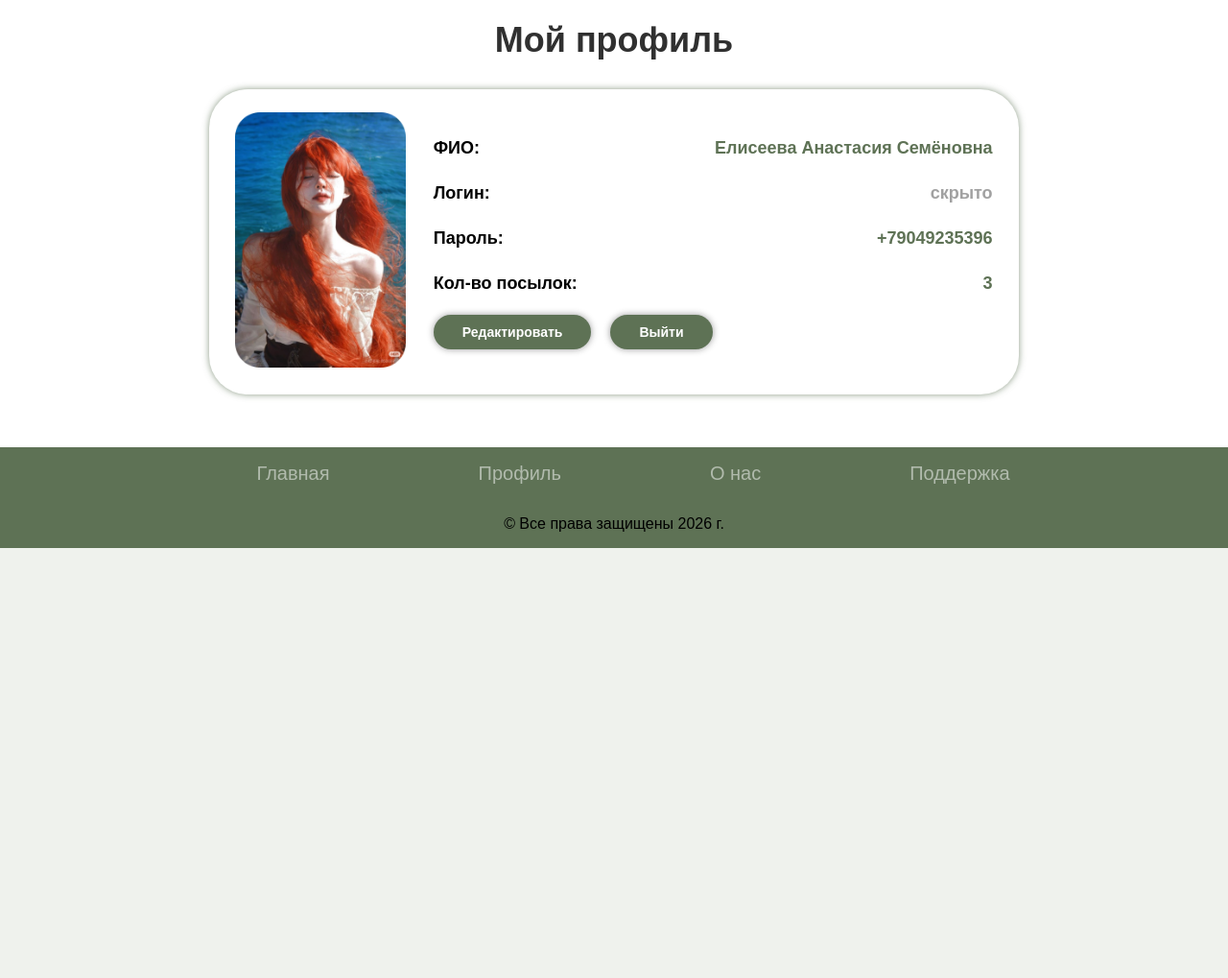
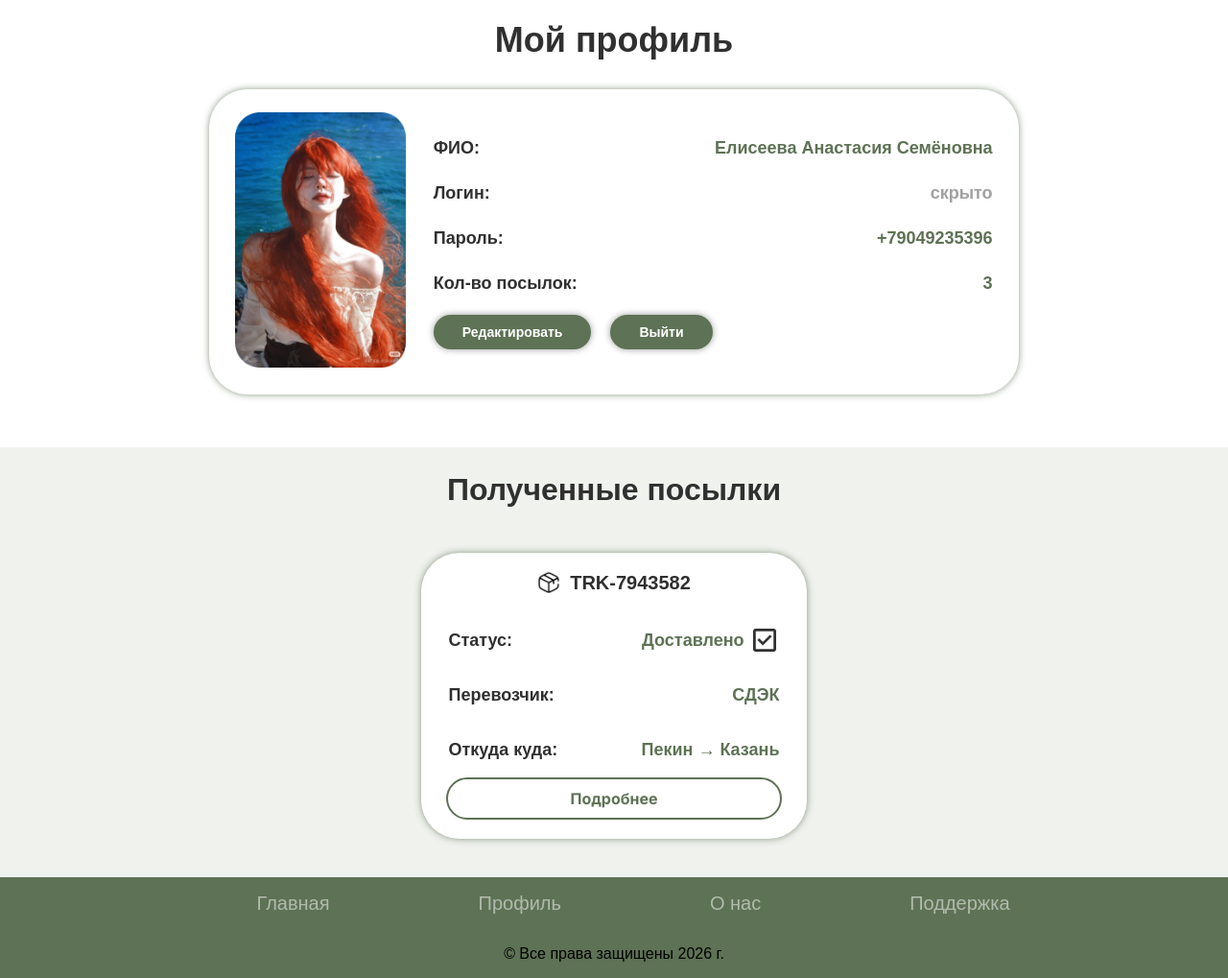
Before and after one commit to mikkixx/MikkiTrack, a plain HTML site: page profile.html in a window 1280 px wide. Shown: the part 58-1077 px from the top of the page at 96% size. Before the commit the page ends 800 px from the top, so only its background shows below. Drawn offline with Linux system fonts and the light colour scheme; a web font is replaced by a local one.

Commit message:
Оформление профиля полностью

```diff
--- a/css/style.css
+++ b/css/style.css
@@ -259,6 +259,9 @@ select {
     display: flex;
     flex-direction: column;
 }
+.first-column > p{
+    color:#303030;
+}
 .second-column{
     color:#5E7255;
     width: 55%;
@@ -357,6 +360,7 @@ select {
     gap: 16px;
 }
 .first-column1 > p{
+    color:#303030;
     margin: 0;
     padding: 5px 0;
 }
@@ -405,3 +409,15 @@ select {
     transform: scale(1.1);
     cursor: pointer;
 }
+.gottedboxes{
+    display: flex;
+    flex-direction: column;
+    gap: 20px;
+    align-items: center;
+    justify-content: center;
+    margin-bottom: 40px;
+}
+.gottedboxes > h2{
+    font-size: 32px;
+    color:#303030;
+}
--- a/profile.html
+++ b/profile.html
@@ -54,6 +54,33 @@
                 </div>
             </div>
         </div>
+        <div class="gottedboxes">
+            <h2>Полученные посылки</h2>
+            <div class="cards">
+                <div class="box-card" id="2">
+                    <div class="shapka-card">
+                        <img src="./img/box.png" alt="">
+                        <p>TRK-7943582</p>
+                    </div>
+                    <div class="info">
+                        <div class="first-column">
+                            <p>Статус:</p>
+                            <p>Перевозчик:</p>
+                            <p>Откуда куда:</p>
+                        </div>
+                        <div class="second-column">
+                            <div class="status-card">
+                                <p>Доставлено</p>
+                                <img src="./img/ok.png" alt="">
+                            </div>
+                            <p>СДЭК</p>
+                            <p>Пекин → Казань</p>
+                        </div>
+                    </div>
+                    <a href="box2.html">Подробнее</a>
+                </div>
+            </div>
+        </div>
     </main>
     <footer>
         <nav class="footer">
```
